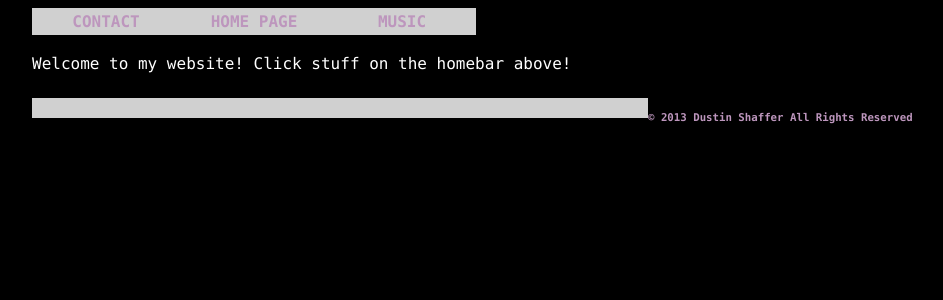
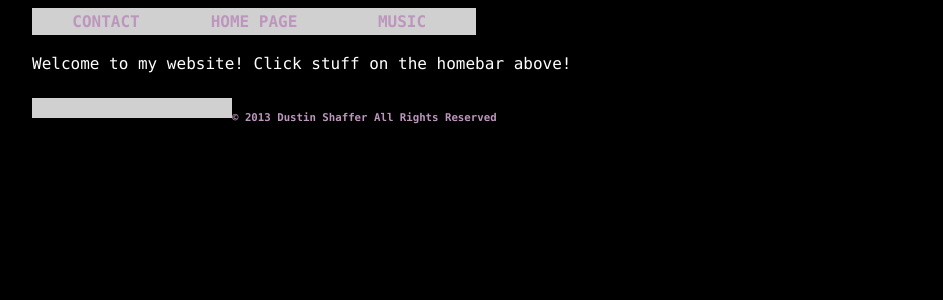
Before and after one commit to misterdustinface/misterdustinface.github.io, a Jekyll site: the page built from index.html, in a window 1280 px wide. Shown: the top 300 px of the page, without its empty margins (8-951 px from the left). Built offline with Jekyll 4.4.1, drawn with Linux system fonts in a browser that asks for light colours; comment, search, counter and statistics services are not loaded.

Commit message:
Update theme.css

```diff
--- a/css/theme1/theme.css
+++ b/css/theme1/theme.css
@@ -56,5 +56,5 @@ ul#list-nav li a:active{/* background-color:#909090;*/ /*text-shadow: #c6e3a0 -1
     background-color: #D0D0D0;
     float:   left;
     height:  20px;
-    width:   50%;
+    width:   200px;
 }
```
